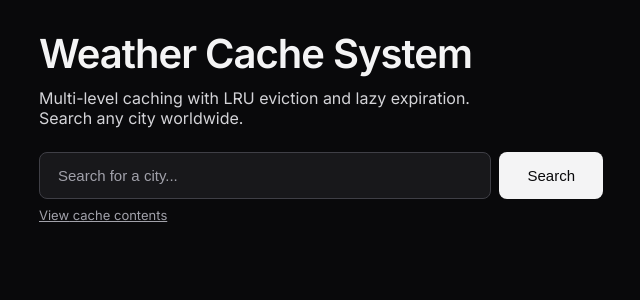
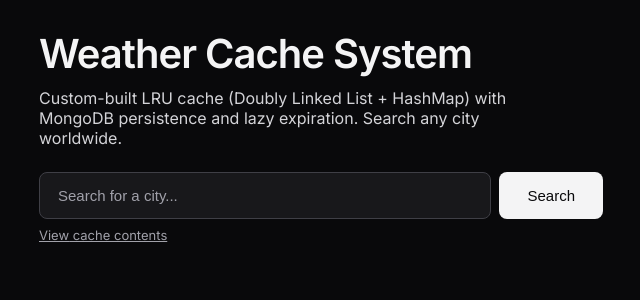
Before and after one commit to shashank9927/weather-cache-system, a Next.js app: page / in a window 1280 px wide. Shown: the top 300 px of the page, without its empty margins (25-665 px from the left). Built offline with nearby package versions, Linux system fonts and the light colour scheme.

Commit message:
rephrase description

```diff
--- a/app/page.tsx
+++ b/app/page.tsx
@@ -196,7 +196,7 @@ export default function Home() {
         <div className="app">
             <section className="hero">
                 <h1>Weather Cache System</h1>
-                <p className="lead">Multi-level caching with LRU eviction and lazy expiration. Search any city worldwide.</p>
+                <p className="lead">Custom-built LRU cache (Doubly Linked List + HashMap) with MongoDB persistence and lazy expiration. Search any city worldwide.</p>
             </section>
 
             {error && <div className="error fade">{error}</div>}
```
